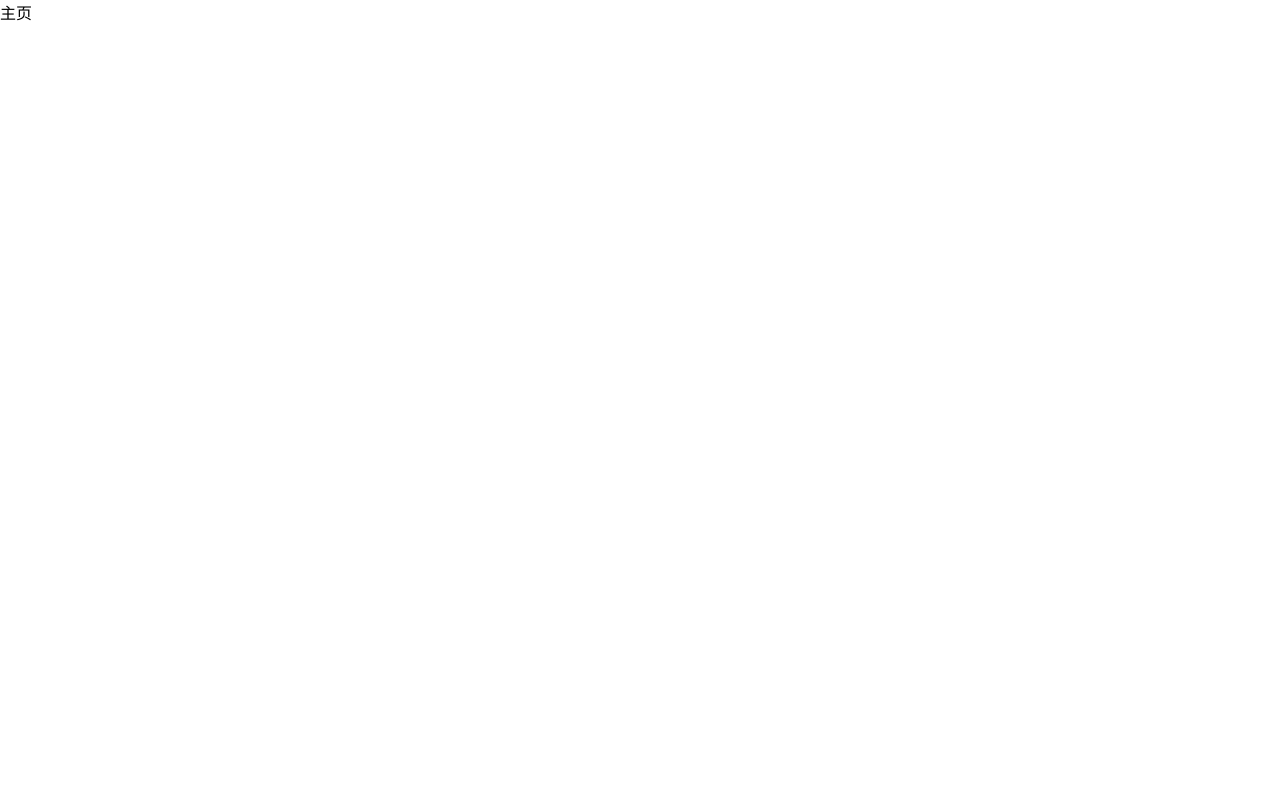
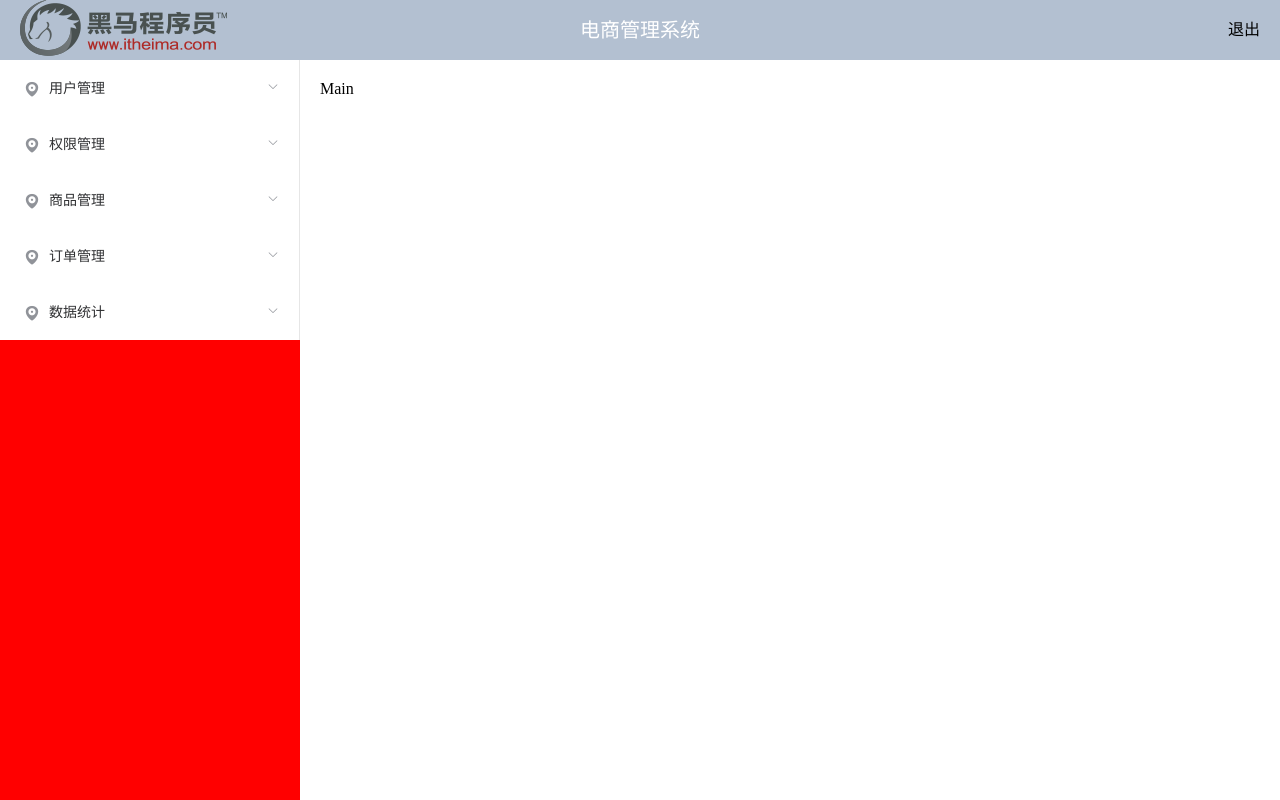
Before and after one commit to HippySir/backgroundSystemExercise, a Vue app: page / in a window 1280 px wide. Built offline with nearby package versions, Linux system fonts and the light colour scheme.

Commit message:
完成用户界面左侧导航栏的布局

```diff
--- a/src/components/index.vue
+++ b/src/components/index.vue
@@ -1,15 +1,128 @@
 <template>
   <div class="index">
-    主页
+    <el-container class="bigContainer">
+      <!-- 头部 -->
+      <el-header class="header">
+        <el-row>
+          <el-col :span="8" class="line">
+            <img src="../assets/image/logo.png" alt>
+          </el-col>
+          <el-col :span="8" class="line">
+            <div class="titleWord">电商管理系统</div>
+          </el-col>
+          <el-col :span="8" class="line">
+            <div class="quit">退出</div>
+          </el-col>
+        </el-row>
+      </el-header>
+      <!-- 下部容器 -->
+      <el-container class="container">
+        <!-- 左侧 -->
+        <el-aside class="aside">
+          <el-row class="tac">
+            <el-menu default-active="2" class="el-menu-vertical-demo">
+              <el-submenu index="1">
+                <template slot="title">
+                  <i class="el-icon-location"></i>
+                  <span>用户管理</span>
+                </template>
+                <el-menu-item-group>
+                  <el-menu-item index="1-2" class="el-icon-menu">用户列表</el-menu-item>
+                </el-menu-item-group>
+              </el-submenu>
+              <el-submenu index="1">
+                <template slot="title">
+                  <i class="el-icon-location"></i>
+                  <span>权限管理</span>
+                </template>
+                <el-menu-item-group>
+                  <el-menu-item index="1-2" class="el-icon-menu">角色列表</el-menu-item>
+                </el-menu-item-group>
+                  <el-menu-item-group>
+                  <el-menu-item index="1-2" class="el-icon-menu">权限管理</el-menu-item>
+                </el-menu-item-group>
+              </el-submenu>
+              <el-submenu index="1">
+                <template slot="title">
+                  <i class="el-icon-location"></i>
+                  <span>商品管理</span>
+                </template>
+                <el-menu-item-group>
+                  <el-menu-item index="1-2" class="el-icon-menu">商品列表</el-menu-item>
+                </el-menu-item-group>
+                 <el-menu-item-group>
+                  <el-menu-item index="1-2" class="el-icon-menu">分类参数</el-menu-item>
+                </el-menu-item-group>
+                 <el-menu-item-group>
+                  <el-menu-item index="1-2" class="el-icon-menu">商品分类</el-menu-item>
+                </el-menu-item-group>
+              </el-submenu>
+              <el-submenu index="1">
+                <template slot="title">
+                  <i class="el-icon-location"></i>
+                  <span>订单管理</span>
+                </template>
+                <el-menu-item-group>
+                  <el-menu-item index="1-2" class="el-icon-menu">订单列表</el-menu-item>
+                </el-menu-item-group>
+              </el-submenu>
+              <el-submenu index="1">
+                <template slot="title">
+                  <i class="el-icon-location"></i>
+                  <span>数据统计</span>
+                </template>
+                <el-menu-item-group>
+                  <el-menu-item index="1-2" class="el-icon-menu">数据报表</el-menu-item>
+                </el-menu-item-group>
+              </el-submenu>
+            </el-menu>
+          </el-row>
+        </el-aside>
+        <!-- 右侧 -->
+        <el-main class="main">Main</el-main>
+      </el-container>
+    </el-container>
   </div>
 </template>
 
 <script>
-export default {
-
-}
+export default {};
 </script>
 
-<style>
-
+<style lang="less" scope>
+.index {
+  height: 100%;
+  .bigContainer {
+    height: 100%;
+    .header {
+      background-color: #b3c0d1;
+      .line {
+        height: 60px;
+      }
+      img {
+      }
+      .titleWord {
+        height: 60px;
+        text-align: center;
+        line-height: 60px;
+        color: white;
+        font-family: "微软雅黑";
+        font-size: 20px;
+      }
+      .quit {
+        height: 60px;
+        line-height: 60px;
+        float: right;
+      }
+    }
+    .container {
+      .aside {
+        width: "200px";
+        background-color: red;
+      }
+      .main {
+      }
+    }
+  }
+}
 </style>
```
Also changed, not shown: src/assets/image/logo.png (added).
